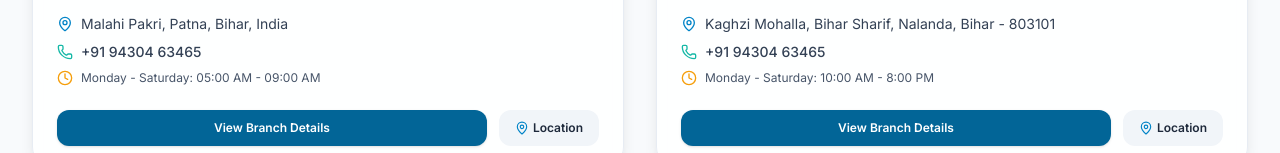
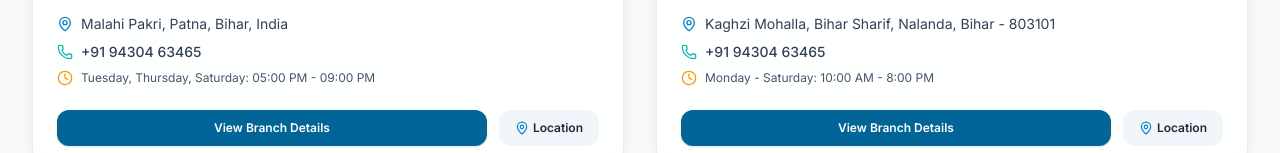
Before and after one commit to Shubhamkumarpatel70/nalanda-ent, a React (Vite) app: page / in a window 1280 px wide. Shown: the part 2208-2361 px from the top of the page. Built offline with nearby package versions, Linux system fonts and the light colour scheme; no server answers.

Commit message:
Update clinic working hours and images

```diff
--- a/src/data/clinicData.ts
+++ b/src/data/clinicData.ts
@@ -303,11 +303,11 @@ export const BRANCHES: Branch[] = [
     emergencyPhone: "+91 94304 63465",
     whatsapp: "+91 94304 63465",
     email: "xyz@nalandaentcenter.in",
-    workingHours: "Monday - Saturday: 05:00 AM - 09:00 AM",
+    workingHours: "Tuesday, Thursday, Saturday: 05:00 PM - 09:00 PM",
     sundayHours: "Sunday: 09:00 AM - 8:00 PM",
     mapEmbedUrl: "https://www.google.com/maps/embed?pb=!1m18!1m12!1m3!1d3476.527136784388!2d85.15770289999999!3d25.5934116!2m3!1f0!2f0!3f0!3m2!1i1024!2i768!4f13.1!3m3!1m2!1s0x39ed58854842f329%3A0xfe63de32c01c1a3f!2sNalanda%20ENT%20Center!5e0!3m2!1sen!2sin!4v1234567890",
     googleMapsUrl: "https://maps.app.goo.gl/areABayhDY6kRvpL9",
-    image: "https://images.unsplash.com/photo-1586773860418-d37222d8fce3?auto=format&fit=crop&q=80&w=800",
+    image: "https://res.cloudinary.com/df9m0nyqz/image/upload/v1790963578/Nalanda-Ent-Center/IMG_20261002_231632_dal10k.jpg",
     isMainBranch: true,
     facilitiesAvailable: [
       "Zeiss Microscopic Surgical Suite",
@@ -335,7 +335,7 @@ export const BRANCHES: Branch[] = [
     sundayHours: "Sunday: Closed",
     mapEmbedUrl: "https://www.google.com/maps/embed?pb=!1m18!1m12!1m3!1d3487.682383762534!2d85.5165475!3d25.206854999999994!2m3!1f0!2f0!3f0!3m2!1i1024!2i768!4f13.1!3m3!1m2!1s0x39f2f3571c3a7063%3A0xfe4c7d7c8e9f0a1b!2sNalanda%20ENT%20Center!5e0!3m2!1sen!2sin!4v1234567890",
     googleMapsUrl: "https://maps.app.goo.gl/z5xfzUETZ2QrwwRX7",
-    image: "https://images.unsplash.com/photo-1519494026892-80bbd2d6fd0d?auto=format&fit=crop&q=80&w=800",
+    image: "https://res.cloudinary.com/df9m0nyqz/image/upload/v1790963646/Nalanda-Ent-Center/IMG_20261002_232108_xwnbo7.jpg",
     isMainBranch: false,
     facilitiesAvailable: [
       "ENT OPD Consultation Room",
```
